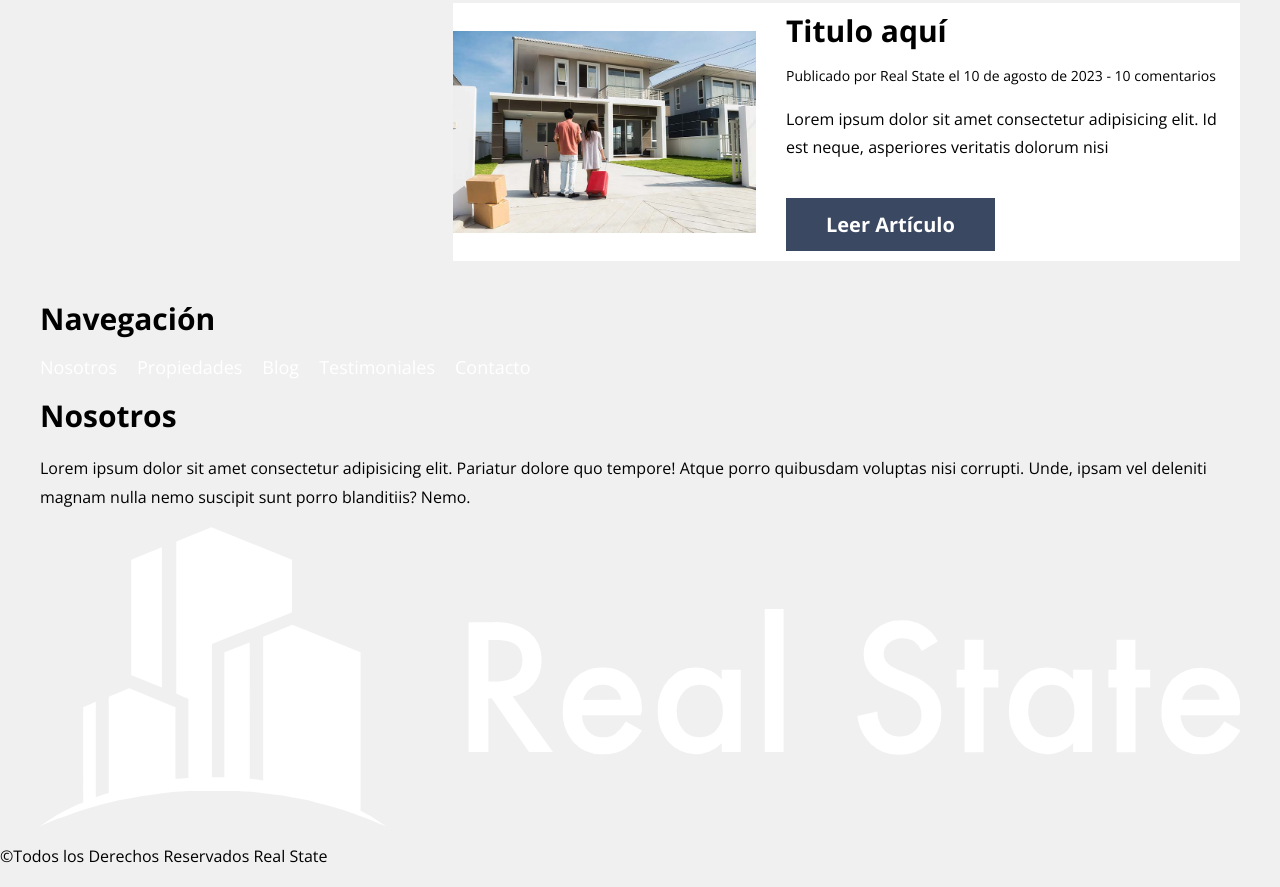
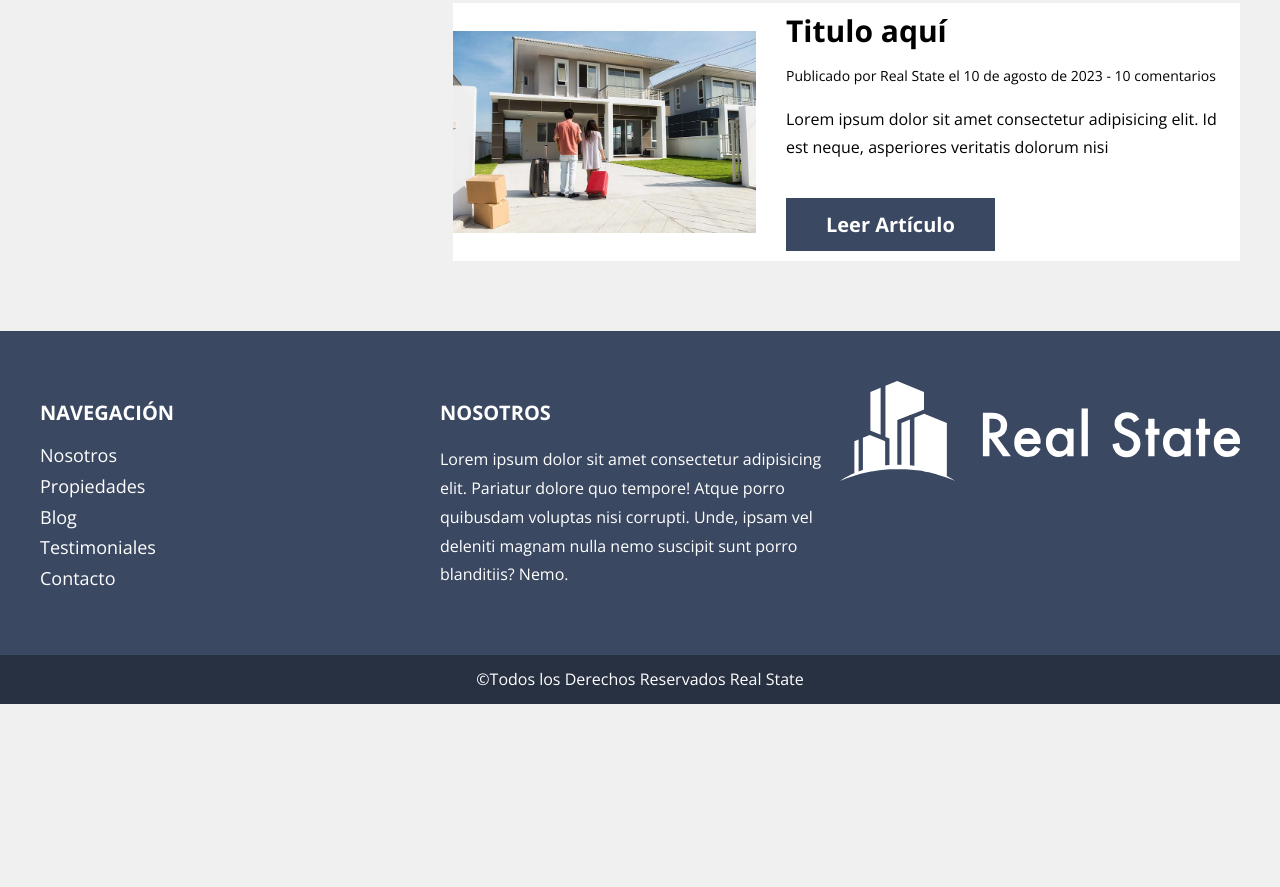
Before and after one commit to Naibaf93/Real-State, a website: page index.html in a window 1280 px wide. Shown: the part 3344-4231 px from the top of the page. After the commit the page ends 4048 px from the top, so only its background shows below. Drawn offline with nearby package versions, Linux system fonts and the light colour scheme.

Commit message:
css al footer

```diff
--- a/index.html
+++ b/index.html
@@ -178,12 +178,12 @@
         <div class="footer__grid contenedor">
             <div class="footer__box">
                 <h3 class="footer__heading">Navegación</h3>
-                <nav class="navegacion">
-                    <a href="#" class="navegacion__link navegacion__link--vertical">Nosotros</a>
-                    <a href="#" class="navegacion__link navegacion__link--vertical">Propiedades</a>
-                    <a href="#" class="navegacion__link navegacion__link--vertical">Blog</a>
-                    <a href="#" class="navegacion__link navegacion__link--vertical">Testimoniales</a>
-                    <a href="#" class="navegacion__link navegacion__link--vertical">Contacto</a>
+                <nav class="footer__navegacion">
+                    <a href="#" class="footer__link">Nosotros</a>
+                    <a href="#" class="footer__link">Propiedades</a>
+                    <a href="#" class="footer__link">Blog</a>
+                    <a href="#" class="footer__link">Testimoniales</a>
+                    <a href="#" class="footer__link">Contacto</a>
                 </nav>
             </div>
 
--- a/src/scss/app.scss
+++ b/src/scss/app.scss
@@ -1,3 +1,4 @@
 @use 'base';
 @use 'ui/header';
 @use 'ui/contenido';
+@use 'ui/footer';
--- /dev/null
+++ b/src/scss/ui/footer/_footer.scss
@@ -0,0 +1,47 @@
+@use 'base/variables' as v;
+@use 'base/mixins' as m;
+
+.footer {
+    background-color: v.$primario;
+    padding-top: 5rem;
+    margin-top: 5rem;
+
+    &__grid {
+        @include m.tablet {
+            @include m.grid(3, 1fr);
+        }
+    }
+
+    &__heading {
+        color: v.$blanco;
+        font-size: 2rem;
+        text-transform: uppercase;
+    }
+
+    &__texto {
+        color: v.$blanco;
+    }
+
+    &__navegacion {
+        display: flex;
+        flex-direction: column;
+    }
+
+    &__link {
+        font-size: 1.8rem;
+        color: v.$blanco;
+        margin-bottom: 1rem;
+
+        &:last-of-type {
+            margin-bottom: 0;
+        }
+    }
+
+    &__copyright {
+        background-color: darken(v.$primario, 10%);
+        text-align: center;
+        padding: 1rem;
+        margin: 5rem 0 0 0;
+        color: v.$blanco;
+    }
+}
--- /dev/null
+++ b/src/scss/ui/footer/_index.scss
@@ -0,0 +1 @@
+@forward 'footer';
```
Also changed, not shown: build/css/app.css, 1 other file.
